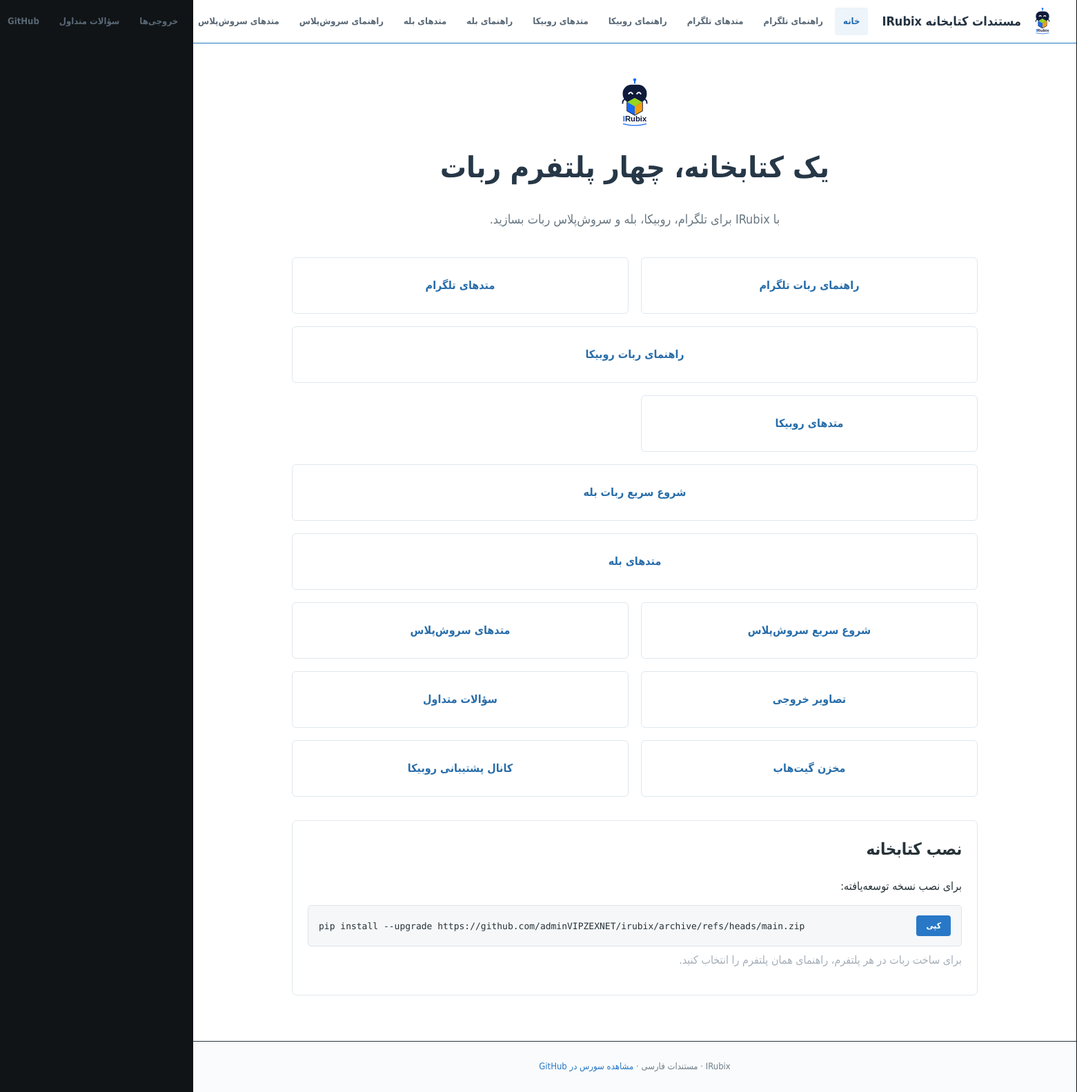
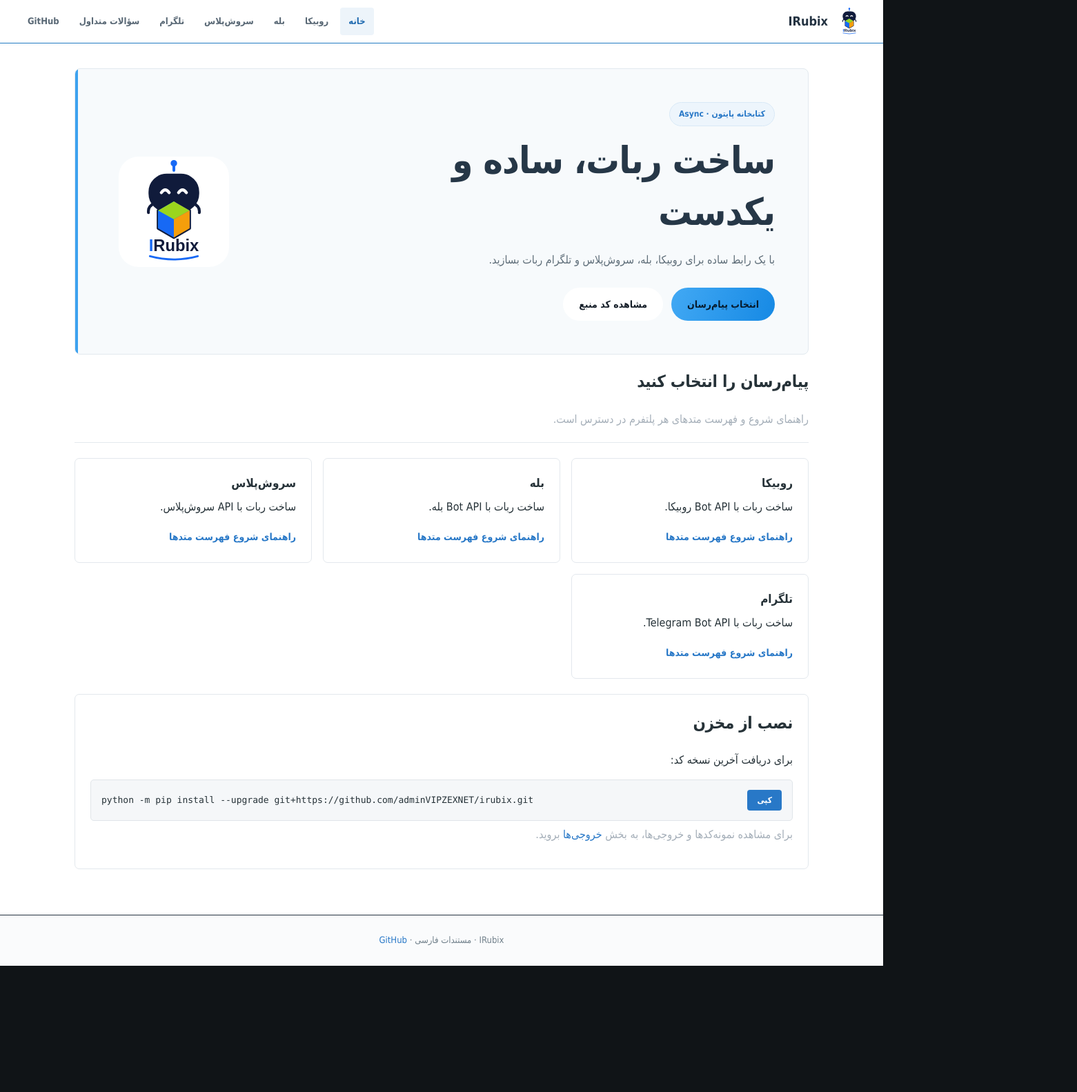
Before and after one commit to adminVIPZEXNET/irubix, a plain HTML site: page docs/index.html in a window 1280 px wide. Shown: the whole page at 69% size, 1561 px wide, since content can reach past the window. After the commit the page ends 1400 px from the top, so only its background shows below. Drawn offline with Linux system fonts and the light colour scheme.

Commit message:
Simplify documentation homepage

```diff
--- a/docs/index.html
+++ b/docs/index.html
@@ -1,9 +1,122 @@
 <!doctype html>
-<html lang="fa" dir="rtl"><head><meta charset="utf-8"><meta name="viewport" content="width=device-width,initial-scale=1"><meta name="description" content="مستندات IRubix برای ربات‌های تلگرام، روبیکا، بله و سروش‌پلاس"><title>مستندات IRubix | تلگرام، روبیکا، بله و سروش‌پلاس</title><link rel="stylesheet" href="/irubix/style.css"></head>
-<body><header class="top"><nav class="nav"><a class="brand" href="/irubix/"><img src="/irubix/assets/irubix-logo.svg" alt="IRubix"><span>مستندات کتابخانه IRubix</span></a><button class="menu-toggle" type="button" aria-label="باز کردن منو" aria-expanded="false">☰</button>
-<div class="links"><a class="active" href="/irubix/">خانه</a><a href="/irubix/telegram-guide/">راهنمای تلگرام</a><a href="/irubix/telegram-methods/">متدهای تلگرام</a><a href="/irubix/bot-guide/">راهنمای روبیکا</a><a href="/irubix/bot-methods/">متدهای روبیکا</a><a href="/irubix/bale-guide/">راهنمای بله</a><a href="/irubix/bale-methods/">متدهای بله</a><a href="/irubix/soroush-guide/">راهنمای سروش‌پلاس</a><a href="/irubix/soroush-methods/">متدهای سروش‌پلاس</a><a href="/irubix/outputs/">خروجی‌ها</a><a href="/irubix/faq/">سؤالات متداول</a><a href="https://github.com/adminVIPZEXNET/irubix">GitHub</a></div></nav></header>
-<main class="wrap home-wrap"><section class="home-intro"><img src="/irubix/assets/irubix-logo.svg" alt="لوگوی IRubix"><h1>یک کتابخانه، چهار پلتفرم ربات</h1><p>با IRubix برای تلگرام، روبیکا، بله و سروش‌پلاس ربات بسازید.</p></section>
-<section class="home-menu"><a href="/irubix/telegram-guide/">راهنمای ربات تلگرام</a><a href="/irubix/telegram-methods/">متدهای تلگرام</a><a href="/irubix/bot-guide/">راهنمای ربات روبیکا</a><a href="/irubix/bot-methods/">متدهای روبیکا</a><a href="/irubix/bale-guide/">شروع سریع ربات بله</a><a href="/irubix/bale-methods/">متدهای بله</a><a href="/irubix/soroush-guide/">شروع سریع سروش‌پلاس</a><a href="/irubix/soroush-methods/">متدهای سروش‌پلاس</a><a href="/irubix/outputs/">تصاویر خروجی</a><a href="/irubix/faq/">سؤالات متداول</a><a href="https://github.com/adminVIPZEXNET/irubix">مخزن گیت‌هاب</a><a href="https://Rubika.ir/Liberyirubix">کانال پشتیبانی روبیکا</a></section>
-<section class="card home-install"><h2>نصب کتابخانه</h2><p>برای نصب نسخه توسعه‌یافته:</p><div class="install"><code>pip install --upgrade https://github.com/adminVIPZEXNET/irubix/archive/refs/heads/main.zip</code><button onclick="copyText('pip install --upgrade https://github.com/adminVIPZEXNET/irubix/archive/refs/heads/main.zip',this)">کپی</button></div><p class="muted">برای ساخت ربات در هر پلتفرم، راهنمای همان پلتفرم را انتخاب کنید.</p></section></main>
-<footer class="foot">IRubix · مستندات فارسی · <a href="https://github.com/adminVIPZEXNET/irubix">مشاهده سورس در GitHub</a></footer>
-<script>function copyText(t,b){navigator.clipboard.writeText(t).then(()=>{b.textContent='کپی شد ✓';setTimeout(()=>b.textContent='کپی',1500)}).catch(()=>{b.textContent='کپی نشد'})}const menuButton=document.querySelector(".menu-toggle"),nav=document.querySelector(".nav");if(menuButton&&nav){menuButton.addEventListener("click",()=>{const opened=nav.classList.toggle("menu-open");menuButton.setAttribute("aria-expanded",String(opened));menuButton.textContent=opened?"×":"☰"});document.querySelectorAll(".links a").forEach(link=>link.addEventListener("click",()=>{nav.classList.remove("menu-open");menuButton.setAttribute("aria-expanded","false");menuButton.textContent="☰"}))}</script></body></html>
+<html lang="fa" dir="rtl">
+<head>
+  <meta charset="utf-8">
+  <meta name="viewport" content="width=device-width, initial-scale=1">
+  <meta name="description" content="راهنمای ساده ساخت ربات با کتابخانه پایتون IRubix برای روبیکا، بله، سروش‌پلاس و تلگرام">
+  <title>IRubix | مستندات</title>
+  <link rel="stylesheet" href="/irubix/style.css">
+</head>
+<body>
+  <header class="top">
+    <nav class="nav">
+      <a class="brand" href="/irubix/">
+        <img src="/irubix/assets/irubix-logo.svg" alt="IRubix">
+        <span>IRubix</span>
+      </a>
+      <button class="menu-toggle" type="button" aria-label="باز کردن منو" aria-expanded="false">☰</button>
+      <div class="links">
+        <a class="active" href="/irubix/">خانه</a>
+        <a href="/irubix/bot-guide/">روبیکا</a>
+        <a href="/irubix/bale-guide/">بله</a>
+        <a href="/irubix/soroush-guide/">سروش‌پلاس</a>
+        <a href="/irubix/telegram-guide/">تلگرام</a>
+        <a href="/irubix/faq/">سؤالات متداول</a>
+        <a href="https://github.com/adminVIPZEXNET/irubix">GitHub</a>
+      </div>
+    </nav>
+  </header>
+
+  <main class="wrap">
+    <section class="hero">
+      <div>
+        <span class="tag">کتابخانه پایتون · Async</span>
+        <h1>ساخت ربات، ساده و یکدست</h1>
+        <p>با یک رابط ساده برای روبیکا، بله، سروش‌پلاس و تلگرام ربات بسازید.</p>
+        <div class="btns">
+          <a class="btn primary" href="#platforms">انتخاب پیام‌رسان</a>
+          <a class="btn" href="https://github.com/adminVIPZEXNET/irubix">مشاهده کد منبع</a>
+        </div>
+      </div>
+      <img src="/irubix/assets/irubix-logo.svg" alt="لوگوی IRubix">
+    </section>
+
+    <section id="platforms">
+      <div class="pagehead">
+        <h2>پیام‌رسان را انتخاب کنید</h2>
+        <p>راهنمای شروع و فهرست متدهای هر پلتفرم در دسترس است.</p>
+      </div>
+      <div class="grid">
+        <article class="card">
+          <h3>روبیکا</h3>
+          <p>ساخت ربات با Bot API روبیکا.</p>
+          <a href="/irubix/bot-guide/">راهنمای شروع</a>
+          <a href="/irubix/bot-methods/">فهرست متدها</a>
+        </article>
+        <article class="card">
+          <h3>بله</h3>
+          <p>ساخت ربات با Bot API بله.</p>
+          <a href="/irubix/bale-guide/">راهنمای شروع</a>
+          <a href="/irubix/bale-methods/">فهرست متدها</a>
+        </article>
+        <article class="card">
+          <h3>سروش‌پلاس</h3>
+          <p>ساخت ربات با API سروش‌پلاس.</p>
+          <a href="/irubix/soroush-guide/">راهنمای شروع</a>
+          <a href="/irubix/soroush-methods/">فهرست متدها</a>
+        </article>
+        <article class="card">
+          <h3>تلگرام</h3>
+          <p>ساخت ربات با Telegram Bot API.</p>
+          <a href="/irubix/telegram-guide/">راهنمای شروع</a>
+          <a href="/irubix/telegram-methods/">فهرست متدها</a>
+        </article>
+      </div>
+    </section>
+
+    <section class="card home-install">
+      <h2>نصب از مخزن</h2>
+      <p>برای دریافت آخرین نسخه کد:</p>
+      <div class="install">
+        <code>python -m pip install --upgrade git+https://github.com/adminVIPZEXNET/irubix.git</code>
+        <button type="button" onclick="copyText('python -m pip install --upgrade git+https://github.com/adminVIPZEXNET/irubix.git', this)">کپی</button>
+      </div>
+      <p class="muted">برای مشاهده نمونه‌کدها و خروجی‌ها، به بخش <a href="/irubix/outputs/">خروجی‌ها</a> بروید.</p>
+    </section>
+  </main>
+
+  <footer class="foot">
+    IRubix · مستندات فارسی · <a href="https://github.com/adminVIPZEXNET/irubix">GitHub</a>
+  </footer>
+
+  <script>
+    function copyText(value, button) {
+      navigator.clipboard.writeText(value).then(() => {
+        button.textContent = "کپی شد";
+        setTimeout(() => button.textContent = "کپی", 1500);
+      }).catch(() => {
+        button.textContent = "کپی نشد";
+      });
+    }
+
+    const menuButton = document.querySelector(".menu-toggle");
+    const nav = document.querySelector(".nav");
+
+    if (menuButton && nav) {
+      menuButton.addEventListener("click", () => {
+        const opened = nav.classList.toggle("menu-open");
+        menuButton.setAttribute("aria-expanded", String(opened));
+        menuButton.textContent = opened ? "×" : "☰";
+      });
+
+      document.querySelectorAll(".links a").forEach((link) => {
+        link.addEventListener("click", () => {
+          nav.classList.remove("menu-open");
+          menuButton.setAttribute("aria-expanded", "false");
+          menuButton.textContent = "☰";
+        });
+      });
+    }
+  </script>
+</body>
+</html>
```
